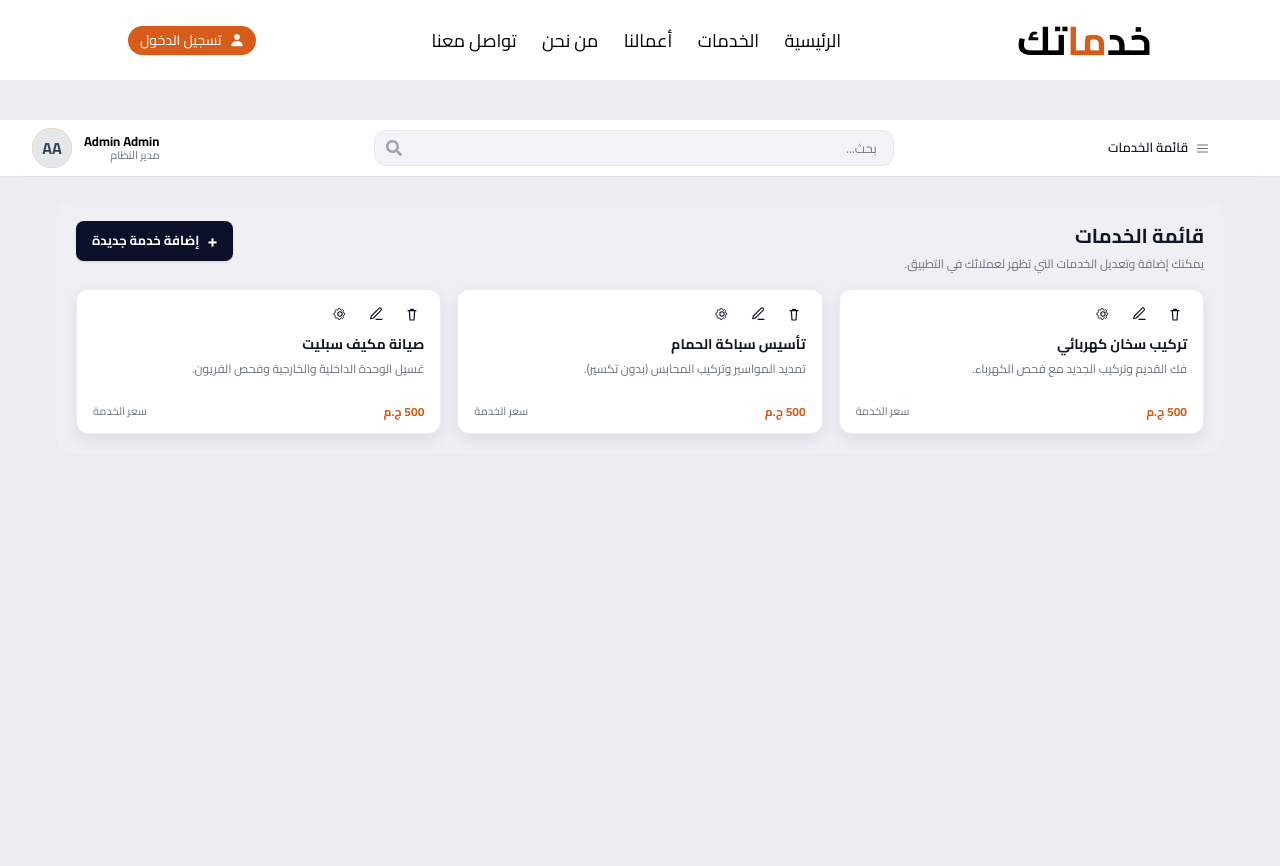
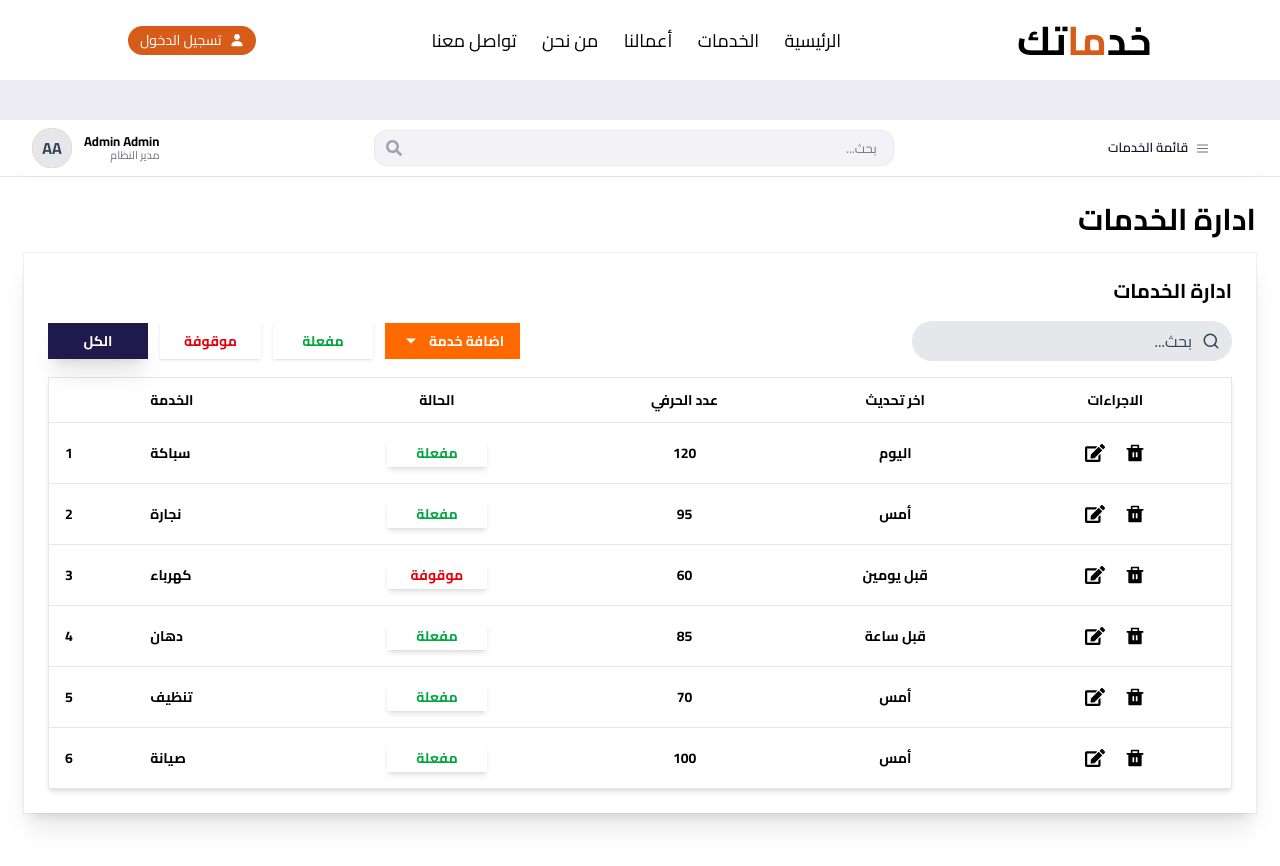
Before and after one commit to NorhanGamalY/khadamatak, a React (Vite) app: page /admin/services in a window 1280 px wide. Shown: the top 866 px of the page. Built offline with nearby package versions, Linux system fonts and the light colour scheme.

Commit message:
services page

```diff
--- a/src/components/common/ActionCell.jsx
+++ b/src/components/common/ActionCell.jsx
@@ -1,36 +1,31 @@
-import { FiCheckCircle} from "react-icons/fi";
+import { FiCheckCircle } from "react-icons/fi";
 import { RiDeleteBinFill } from "react-icons/ri";
 import { FaEdit } from "react-icons/fa";
 
-export default function ActionsCell() {
-
+export default function ActionsCell({
+  showDelete = true,
+  showCheck = true,
+  showEdit = true,
+}) {
   return (
     <div className="flex items-center justify-center gap-1">
+      {showDelete && (
+        <button className="rounded p-2 hover:bg-gray-100" title="حذف">
+          <RiDeleteBinFill size={20} />
+        </button>
+      )}
 
-      {/* Delete */}
-      <button
-        className="rounded p-2 hover:bg-gray-100"
-        title="حذف"
-      >
-        <RiDeleteBinFill size={20} />
-      </button>
-      {/* Check */}
-     <button
-        className="rounded p-2 hover:bg-gray-100"
-        title="التحقق"
-      >
-        <FiCheckCircle size={20} />
-      </button>
-      {/* Edit */}
-      <button
-        className="rounded p-2 hover:bg-gray-100"
-        title="تعديل"
-      >
-        <FaEdit size={20} />
-      </button>
+      {showCheck && (
+        <button className="rounded p-2 hover:bg-gray-100" title="التحقق">
+          <FiCheckCircle size={20} />
+        </button>
+      )}
 
-
-
+      {showEdit && (
+        <button className="rounded p-2 hover:bg-gray-100" title="تعديل">
+          <FaEdit size={20} />
+        </button>
+      )}
     </div>
   );
 }
--- a/src/components/common/TableCard.jsx
+++ b/src/components/common/TableCard.jsx
@@ -12,6 +12,7 @@ export default function TableCard({
   selectable = true,
   getRowId = (row) => row.id,
   columns = [],
+  Actions = null,
 }) {
   const [tab, setTab] = useState(initialTab);
   const [query, setQuery] = useState("");
@@ -68,14 +69,13 @@ export default function TableCard({
 
   return (
     <section className="bg-white p-6 shadow-xl ring-1 ring-black/5">
-      {/* Title */}
       <div className="flex flex-col gap-3 sm:flex-row sm:items-center sm:justify-between">
         <h3 className="text-xl font-bold text-right">{title}</h3>
       </div>
 
-      {/* Tabs + Search */}
+
+
       <div className="mt-4 flex flex-col gap-3 sm:flex-row sm:items-center sm:justify-between">
-        {/* Search */}
         <div className="relative w-full sm:w-[320px]">
           <input
             value={query}
@@ -85,23 +85,21 @@ export default function TableCard({
           />
           <FiSearch className="absolute right-3 top-1/2 -translate-y-1/2 text-gray-700" size={18} />
         </div>
-        {/* Tabs */}
-        {tabs?.length ? (
-          <div className="flex flex-wrap items-center gap-3">
-            {tabs.map((t) => (
-              <button key={t.key} onClick={() => setTab(t.key)} className={tabBtnClass(t.key)}>
-                {t.label}
-              </button>
-            ))}
-          </div>
-        ) : (
-          <div />
-        )}
+
+         <div className="flex flex-wrap items-center gap-3">
+          {Actions}
+    {tabs?.length ? (
+      tabs.map((t) => (
+        <button key={t.key} onClick={() => setTab(t.key)} className={tabBtnClass(t.key)}>
+          {t.label}
+        </button>
+      ))
+    ) : null}
+  </div>
 
 
       </div>
 
-      {/* Table */}
       <div className="mt-4 overflow-x-auto border border-gray-200 shadow-md">
         <table className=" w-full text-end">
           <thead>
--- a/src/pages/admin/Services.jsx
+++ b/src/pages/admin/Services.jsx
@@ -1,189 +1,70 @@
-import { useState } from "react";
+import { IoMdArrowDropdown } from "react-icons/io";
+import ActionsCell from "../../components/common/ActionCell";
+import TableCard from "../../components/common/TableCard";
 
-export default function Services() {
-  const [query, setQuery] = useState("");
-  const [mobileMenuOpen, setMobileMenuOpen] = useState(false);
+const TABS = [
+  { key: "active", label: "مفعلة" },
+  { key: "stopped", label: "موقوفة" },
+  { key: "all", label: "الكل" },
+];
 
-  const services = [
-    {
-      title: "تركيب سخان كهربائي",
-      desc: "فك القديم وتركيب الجديد مع فحص الكهرباء.",
-      price: "500 ج.م",
-    },
-    {
-      title: "تأسيس سباكة الحمام",
-      desc: "تمديد المواسير وتركيب المحابس (بدون تكسير).",
-      price: "500 ج.م",
-    },
-    {
-      title: "صيانة مكيف سبليت",
-      desc: "غسيل الوحدة الداخلية والخارجية وفحص الفريون.",
-      price: "500 ج.م",
-    },
-  ];
+const SERVICES_ROWS = [
+  { id: 1, name: "سباكة", status: "active", craftsmen: 120, lastUpdate: "اليوم" },
+  { id: 2, name: "نجارة", status: "active", craftsmen: 95,  lastUpdate: "أمس" },
+  { id: 3, name: "كهرباء", status: "stopped", craftsmen: 60, lastUpdate: "قبل يومين" },
+  { id: 4, name: "دهان", status: "active", craftsmen: 85, lastUpdate: "قبل ساعة" },
+  { id: 5, name: "تنظيف", status: "active", craftsmen: 70, lastUpdate: "أمس" },
+  { id: 6, name: "صيانة", status: "active", craftsmen: 100, lastUpdate: "أمس" },
+];
 
-  const filtered = services.filter((s) =>
-    (s.title + " " + s.desc).toLowerCase().includes(query.toLowerCase())
-  );
+function StatusBadge({ status }) {
+  const map = {
+    active: { text: "مفعلة", cls: "text-green-600" },
+    stopped: { text: "موقوفة", cls: "text-red-600" },
+  };
+
+  const s = map[status] || map.review;
 
   return (
-    <div dir="rtl" className="min-h-screen bg-[#ECECF2] text-[#111827]">
-
-      <main className="mx-auto max-w-[1200px] px-3 sm:px-4 py-6">
-        <div className="bg-[#EFEFF4] rounded-2xl p-4 sm:p-5">
-          <div className="flex items-start justify-between gap-4 mb-4">
-            <div className="text-right">
-              <h2 className="text-[20px] font-extrabold text-[#111827]">
-                قائمة الخدمات
-              </h2>
-              <p className="text-[12px] text-[#6b7280] mt-1">
-                يمكنك إضافة وتعديل الخدمات التي تظهر لعملائك في التطبيق.
-              </p>
-            </div>
-
-            <button className="h-10 px-4 rounded-lg bg-[#0B0F2A] text-white font-bold text-[13px] inline-flex items-center gap-2 shadow-sm">
-              <span className="text-[18px] leading-none">+</span>
-              إضافة خدمة جديدة
-            </button>
-          </div>
-
-          <div className="grid grid-cols-1 sm:grid-cols-2 lg:grid-cols-3 gap-4">
-            {filtered.map((s, idx) => (
-              <div
-                key={idx}
-                className="bg-white rounded-xl shadow-[0_6px_16px_rgba(17,24,39,0.08)] px-4 py-3 border border-[#ECECF2]"
-              >
-                <div className="flex items-center justify-start gap-3 text-[#0B0F2A]">
-                  <button className="p-1" aria-label="delete" title="حذف">
-                    <TrashMiniIcon />
-                  </button>
-                  <button className="p-1" aria-label="edit" title="تعديل">
-                    <EditMiniIcon />
-                  </button>
-                  <button className="p-1" aria-label="settings" title="إعدادات">
-                    <GearMiniIcon />
-                  </button>
-                </div>
-
-                <div className="mt-2 text-right">
-                  <div className="text-[14px] font-extrabold text-[#111827]">
-                    {s.title}
-                  </div>
-                  <div className="text-[12px] text-[#6b7280] mt-1 leading-relaxed">
-                    {s.desc}
-                  </div>
-                </div>
-
-                <div className="mt-6 flex items-center justify-between">
-                  <div className="text-[12px] font-extrabold text-[#D75B19]">
-                    {s.price}
-                  </div>
-                  <div className="text-[11px] text-[#6b7280]">سعر الخدمة</div>
-                </div>
-              </div>
-            ))}
-          </div>
-
-          {filtered.length === 0 && (
-            <div className="text-center text-[13px] text-[#6b7280] py-10">
-              لا توجد نتائج مطابقة.
-            </div>
-          )}
-        </div>
-      </main>
-    </div>
+    <span className={`inline-flex min-w-25 justify-center px-3 py-1 text-sm font-bold shadow-md bg-white ${s.cls}`}>
+      {s.text}
+    </span>
   );
 }
 
-/* ---------------- Icons ---------------- */
+export default function Services( { rows = SERVICES_ROWS }) {
+  return (
+    <div className='min-h-screen flex flex-col gap-4 p-6'>
+          <h1 className='text-3xl font-bold'>ادارة الخدمات</h1>
+          <TableCard
+          title="ادارة الخدمات"
+          rows={rows}
+          tabs={TABS}
+          initialTab="all"
+          filterByTab={(row, tab) => (tab === "all" ? true : row.status === tab)}
+          searchKeys={["name"]}
+          Actions={
+    <button
+      onClick={() => console.log("add service")}
+      className="flex items-center gap-2 bg-orange-500 px-4 py-2 text-sm font-bold text-white hover:bg-orange-600"
+    >
+      اضافة خدمة
+      <IoMdArrowDropdown className="text-xl" />
+    </button>
+  }
+          columns={[
+            { key: "actions", header: "الاجراءات", align: "center", cell: (r) => (<ActionsCell showCheck={false} row={r} />) },
+            { key: "lastUpdate", header: "اخر تحديث", align: "center", cell: (r) => r.lastUpdate },
+            { key: "craftsmen", header: "عدد الحرفي", align: "center", cell: (r) => r.craftsmen },
+            { key: "status", header: "الحالة", align: "center", cell: (r) => <StatusBadge status={r.status} /> },
+            { key: "name", header: "الخدمة", align: "right", cell: (r) => r.name },
+            { key: "id", header: "", align: "right", cell: (r) => r.id },
+          ]}
+          selectable={false}
 
-function BellIcon() {
-  return (
-    <svg width="18" height="18" viewBox="0 0 24 24" fill="none">
-      <path d="M12 22a2 2 0 0 0 2-2H10a2 2 0 0 0 2 2Z" fill="#111827" />
-      <path
-        d="M18 16V11a6 6 0 1 0-12 0v5l-2 2h16l-2-2Z"
-        stroke="#111827"
-        strokeWidth="1.5"
-        strokeLinejoin="round"
-      />
-    </svg>
+          />
+    </div>
+
+
   );
 }
-
-function MenuIcon() {
-  return (
-    <svg width="18" height="18" viewBox="0 0 24 24" fill="none">
-      <path
-        d="M4 7h16M4 12h16M4 17h16"
-        stroke="#111827"
-        strokeWidth="1.8"
-        strokeLinecap="round"
-      />
-    </svg>
-  );
-}
-
-function SearchIcon() {
-  return (
-    <svg width="18" height="18" viewBox="0 0 24 24" fill="none">
-      <path
-        d="M21 21l-4.3-4.3m1.8-5.2a7 7 0 1 1-14 0 7 7 0 0 1 14 0Z"
-        stroke="#9ca3af"
-        strokeWidth="1.7"
-        strokeLinecap="round"
-      />
-    </svg>
-  );
-}
-
-function TrashMiniIcon() {
-  return (
-    <svg width="16" height="16" viewBox="0 0 24 24" fill="none">
-      <path
-        d="M6 7h12M10 7V5h4v2M8 7l1 14h6l1-14"
-        stroke="#0B0F2A"
-        strokeWidth="1.8"
-        strokeLinecap="round"
-        strokeLinejoin="round"
-      />
-    </svg>
-  );
-}
-
-function EditMiniIcon() {
-  return (
-    <svg width="16" height="16" viewBox="0 0 24 24" fill="none">
-      <path
-        d="M12 20h9"
-        stroke="#0B0F2A"
-        strokeWidth="1.9"
-        strokeLinecap="round"
-      />
-      <path
-        d="M16.5 3.5a2.1 2.1 0 0 1 3 3L8 18l-4 1 1-4L16.5 3.5Z"
-        stroke="#0B0F2A"
-        strokeWidth="1.6"
-        strokeLinejoin="round"
-      />
-    </svg>
-  );
-}
-
-function GearMiniIcon() {
-  return (
-    <svg width="16" height="16" viewBox="0 0 24 24" fill="none">
-      <path
-        d="M12 15.3a3.3 3.3 0 1 0 0-6.6 3.3 3.3 0 0 0 0 6.6Z"
-        stroke="#0B0F2A"
-        strokeWidth="1.6"
-      />
-      <path
-        d="M19 13.2v-2.4l-1.7-.6-.7-1.6.9-1.5-1.7-1.7-1.5.9-1.6-.7-.6-1.7h-2.4l-.6 1.7-1.6.7-1.5-.9-1.7 1.7.9 1.5-.7 1.6-1.7.6v2.4l1.7.6.7 1.6-.9 1.5 1.7 1.7 1.5-.9 1.6.7.6 1.7h2.4l.6-1.7 1.6-.7 1.5.9 1.7-1.7-.9-1.5.7-1.6 1.7-.6Z"
-        stroke="#0B0F2A"
-        strokeWidth="1.3"
-        strokeLinejoin="round"
-      />
-    </svg>
-  );
-}
```
Also changed, not shown: 1 other file (tests, documents, lock files or other folders).
